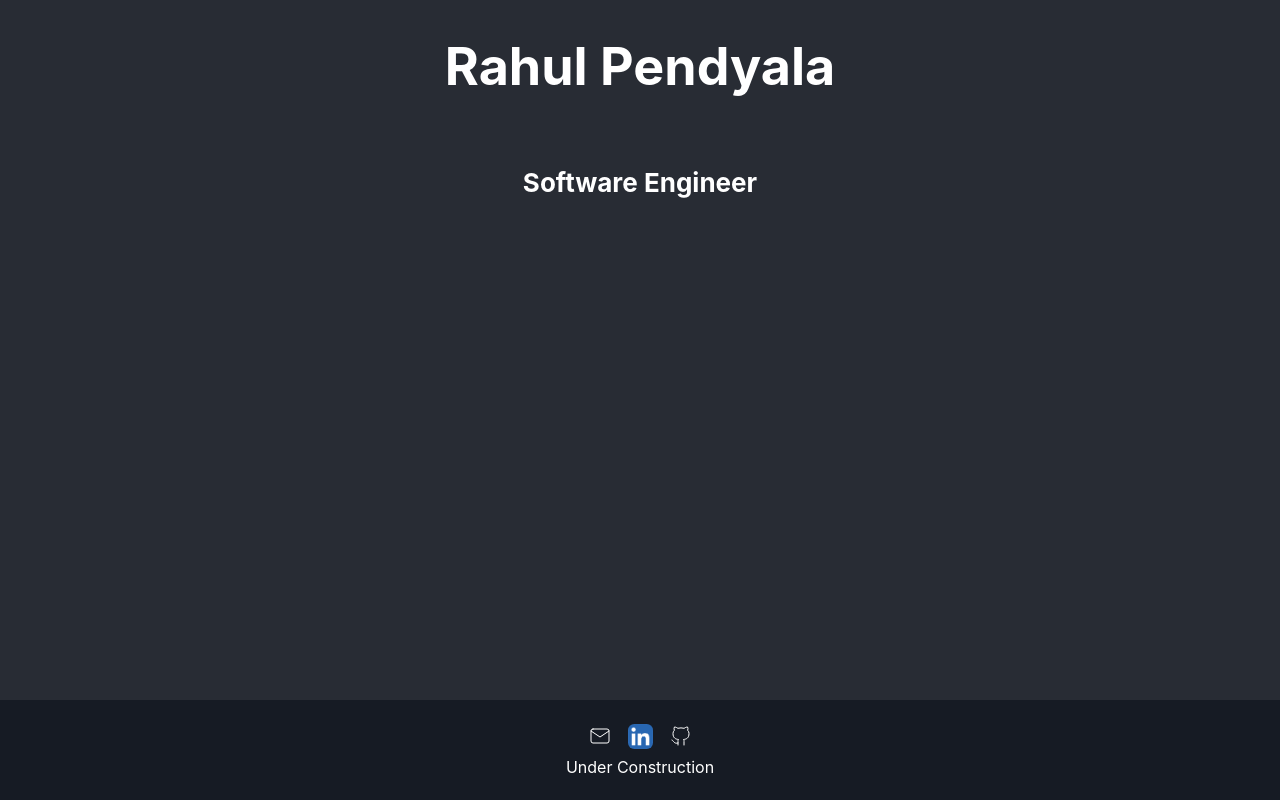
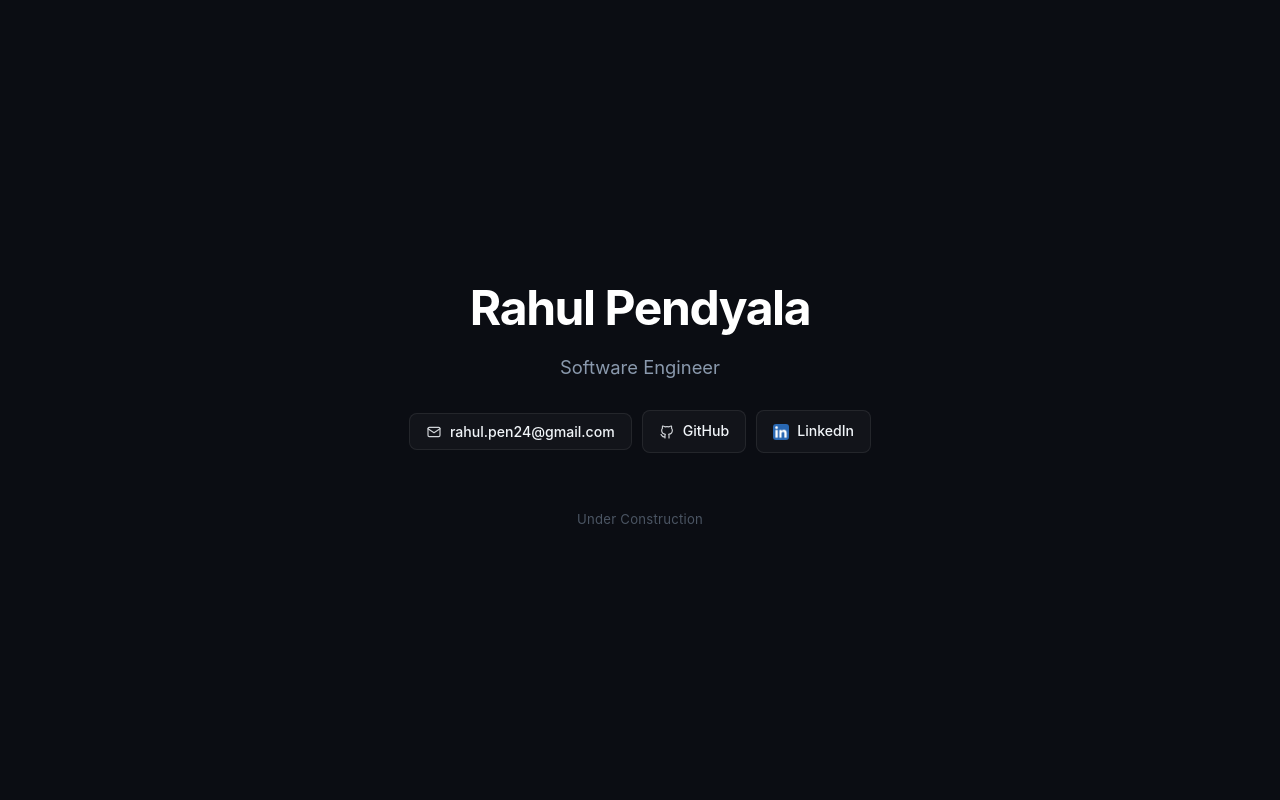
Before and after one commit to rahulpen/rahulwebsite, a React (Vite) app: page / in a window 1280 px wide. Built offline with nearby package versions, Linux system fonts and the light colour scheme.

Commit message:
Clean minimalist design and 0-vulnerability package upgrades

```diff
--- a/package.json
+++ b/package.json
@@ -20,10 +20,10 @@
     "@types/node": "^22.10.1",
     "@types/react": "^18.3.12",
     "@types/react-dom": "^18.3.1",
-    "@vitejs/plugin-react": "^4.3.4",
+    "@vitejs/plugin-react": "^6.1.1",
     "jsdom": "^25.0.1",
     "typescript": "^5.6.3",
-    "vite": "^6.0.1",
-    "vitest": "^2.1.8"
+    "vite": "^8.3.0",
+    "vitest": "^4.1.11"
   }
 }
--- a/src/App.css
+++ b/src/App.css
@@ -1,67 +1,128 @@
-.App {
-  text-align: center;
-  background-color: #282c34;
+:root {
+  --bg: #0b0d13;
+  --bg-card: rgba(255, 255, 255, 0.03);
+  --bg-card-hover: rgba(255, 255, 255, 0.07);
+  --border: rgba(255, 255, 255, 0.08);
+  --border-hover: rgba(255, 255, 255, 0.18);
+  --text-main: #f1f5f9;
+  --text-muted: #8a99ad;
+  --text-subtle: #4b5563;
+}
+
+body {
+  margin: 0;
+  padding: 0;
+  background-color: var(--bg);
+  color: var(--text-main);
+  font-family: -apple-system, BlinkMacSystemFont, 'Inter', 'Segoe UI', Roboto, sans-serif;
+  -webkit-font-smoothing: antialiased;
+  -moz-osx-font-smoothing: grayscale;
+  line-height: 1.6;
+}
+
+.site-wrapper {
   min-height: 100vh;
   display: flex;
-  flex-direction: column;
-  position: relative;
-  overflow-x: hidden;
+  align-items: center;
+  justify-content: center;
+  background-color: var(--bg);
+  padding: 32px 24px;
+  box-sizing: border-box;
 }
 
-.App-header {
+.content {
+  width: 100%;
+  max-width: 520px;
+  text-align: center;
   display: flex;
   flex-direction: column;
-  font-size: calc(10px + 2vmin);
-  color: white;
-}
-
-.App-body {
-  flex: 1;
-  font-size: calc(10px + 2vmin);
-  color: white;
-}
-
-.App-footer {
-  background-color: #161b24;
-  color: white;
-  width: 100%;
-  height: 100px;
-  display: flex;
-  flex-direction: column;
-  justify-content: center;
   align-items: center;
 }
 
-.social-links {
-  display: flex;
-  flex-direction: row;
-  justify-content: center;
-  align-items: center;
-  gap: 16px;
-  margin: 4px 0;
-  white-space: nowrap;
+.header {
+  margin-bottom: 32px;
 }
 
-.social-link {
+.name {
+  font-size: clamp(2.2rem, 5vw, 3rem);
+  font-weight: 700;
+  letter-spacing: -0.03em;
+  margin: 0 0 6px 0;
+  color: #ffffff;
+}
+
+.role {
+  font-size: 1.15rem;
+  color: var(--text-muted);
+  margin: 0 0 28px 0;
+  font-weight: 400;
+}
+
+.contact-row {
+  display: flex;
+  flex-wrap: wrap;
+  align-items: center;
+  justify-content: center;
+  gap: 10px;
+}
+
+.copy-email-btn,
+.link-pill {
   display: inline-flex;
   align-items: center;
-  justify-content: center;
+  gap: 8px;
+  padding: 9px 16px;
+  border-radius: 8px;
+  font-size: 0.88rem;
+  font-weight: 500;
   text-decoration: none;
-  color: white;
-  transition: opacity 0.2s ease;
+  color: var(--text-main);
+  background: var(--bg-card);
+  border: 1px solid var(--border);
+  cursor: pointer;
+  transition: all 0.15s ease;
+  font-family: inherit;
 }
 
-.social-link:hover {
-  opacity: 0.8;
+.copy-email-btn:hover,
+.link-pill:hover {
+  background: var(--bg-card-hover);
+  border-color: var(--border-hover);
+  color: #ffffff;
+  transform: translateY(-1px);
 }
 
-.linkedinIcon {
-  border-radius: 25%;
-  height: 25px;
-  width: 25px;
-  vertical-align: middle;
+.btn-icon {
+  stroke: currentColor;
+  opacity: 0.85;
 }
 
-.status-text {
-  margin: 4px 0;
+.linkedin-thumb {
+  width: 16px;
+  height: 16px;
+  border-radius: 3px;
 }
+
+.footer {
+  margin-top: 24px;
+}
+
+.footer-status {
+  font-size: 0.82rem;
+  color: var(--text-subtle);
+  margin: 0;
+  letter-spacing: 0.02em;
+}
+
+@media (max-width: 500px) {
+  .contact-row {
+    flex-direction: column;
+    width: 100%;
+  }
+
+  .copy-email-btn,
+  .link-pill {
+    width: 100%;
+    justify-content: center;
+  }
+}
--- a/src/App.tsx
+++ b/src/App.tsx
@@ -1,32 +1,38 @@
-import React from 'react';
+import React, { useState } from 'react';
 import './App.css';
 import linkedinLogo from './img/LI-In-Bug.png';
 
 export const App: React.FC = () => {
+  const [copied, setCopied] = useState(false);
+
+  const handleCopyEmail = () => {
+    navigator.clipboard.writeText('rahul.pen24@gmail.com');
+    setCopied(true);
+    setTimeout(() => setCopied(false), 2000);
+  };
+
   return (
-    <div className="App">
-      <header className="App-header">
-        <h1>Rahul Pendyala</h1>
-        <h4>Software Engineer</h4>
-      </header>
+    <div className="site-wrapper">
+      <main className="content">
+        <header className="header">
+          <h1 className="name">Rahul Pendyala</h1>
+          <p className="role">Software Engineer</p>
 
-      <main className="App-body" />
-
-      <footer className="App-footer">
-        <div className="social-links">
-          <a
-            className="social-link"
-            href="mailto:rahul.pen24@gmail.com"
-            aria-label="Email Rahul Pendyala"
+          <div className="contact-row">
+            <button
+              type="button"
+              className="copy-email-btn"
+              onClick={handleCopyEmail}
+              aria-label="Copy email address"
             >
               <svg
                 xmlns="http://www.w3.org/2000/svg"
-              className="icon icon-tabler icon-tabler-mail"
-              width="24"
-              height="24"
+                className="btn-icon"
+                width="16"
+                height="16"
                 viewBox="0 0 24 24"
-              strokeWidth="1"
-              stroke="#FFFFFF"
+                strokeWidth="1.75"
+                stroke="currentColor"
                 fill="none"
                 strokeLinecap="round"
                 strokeLinejoin="round"
@@ -35,33 +41,24 @@ export const App: React.FC = () => {
                 <rect x="3" y="5" width="18" height="14" rx="2" />
                 <polyline points="3 7 12 13 21 7" />
               </svg>
-          </a>
+              <span>{copied ? 'Copied' : 'rahul.pen24@gmail.com'}</span>
+            </button>
 
             <a
-            className="social-link"
+              href="https://github.com/rahulpen"
               target="_blank"
               rel="noopener noreferrer"
-            href="https://www.linkedin.com/in/rahul-pendyala-4a4060163/"
-            aria-label="Rahul Pendyala LinkedIn"
-          >
-            <img className="linkedinIcon" src={linkedinLogo} alt="LinkedIn" />
-          </a>
-
-          <a
-            className="social-link"
-            target="_blank"
-            rel="noopener noreferrer"
-            href="https://github.com/rahulpen"
+              className="link-pill"
               aria-label="Rahul Pendyala GitHub"
             >
               <svg
                 xmlns="http://www.w3.org/2000/svg"
-              className="icon icon-tabler icon-tabler-brand-github"
-              width="24"
-              height="24"
+                className="btn-icon"
+                width="16"
+                height="16"
                 viewBox="0 0 24 24"
-              strokeWidth="1"
-              stroke="#FFFFFF"
+                strokeWidth="1.75"
+                stroke="currentColor"
                 fill="none"
                 strokeLinecap="round"
                 strokeLinejoin="round"
@@ -69,10 +66,26 @@ export const App: React.FC = () => {
                 <path stroke="none" d="M0 0h24v24H0z" />
                 <path d="M9 19c-4.286 1.35-4.286-2.55-6-3m12 5v-3.5c0-1 .099-1.405-.5-2 2.791-.3 5.5-1.366 5.5-6.04a4.567 4.567 0 0 0 -1.333 -3.21 4.192 4.192 0 00-.08-3.227s-1.05-.3-3.476 1.267a12.334 12.334 0 0 0 -6.222 0C6.462 2.723 5.413 3.023 5.413 3.023a4.192 4.192 0 0 0 -.08 3.227A4.566 4.566 0 004 9.486c0 4.64 2.709 5.68 5.5 6.014-.591.589-.56 1.183-.5 2V21" />
               </svg>
+              <span>GitHub</span>
+            </a>
+
+            <a
+              href="https://www.linkedin.com/in/rahul-pendyala-4a4060163/"
+              target="_blank"
+              rel="noopener noreferrer"
+              className="link-pill"
+              aria-label="Rahul Pendyala LinkedIn"
+            >
+              <img className="linkedin-thumb" src={linkedinLogo} alt="LinkedIn" />
+              <span>LinkedIn</span>
             </a>
           </div>
-        <p className="status-text">Under Construction</p>
+        </header>
+
+        <footer className="footer">
+          <p className="footer-status">Under Construction</p>
         </footer>
+      </main>
     </div>
   );
 };
--- a/src/index.css
+++ b/src/index.css
@@ -1,13 +1,13 @@
+*, *::before, *::after {
+  box-sizing: border-box;
+}
+
+html {
+  scroll-behavior: smooth;
+}
+
 body {
   margin: 0;
-  font-family: -apple-system, BlinkMacSystemFont, 'Segoe UI', 'Roboto', 'Oxygen',
-    'Ubuntu', 'Cantarell', 'Fira Sans', 'Droid Sans', 'Helvetica Neue',
-    sans-serif;
-  -webkit-font-smoothing: antialiased;
-  -moz-osx-font-smoothing: grayscale;
+  padding: 0;
+  background-color: #0a0d14;
 }
-
-code {
-  font-family: source-code-pro, Menlo, Monaco, Consolas, 'Courier New',
-    monospace;
-}
```
Also changed, not shown: 2 other files (tests, documents, lock files or other folders). Lines whose indentation alone changed are shown as unchanged.
